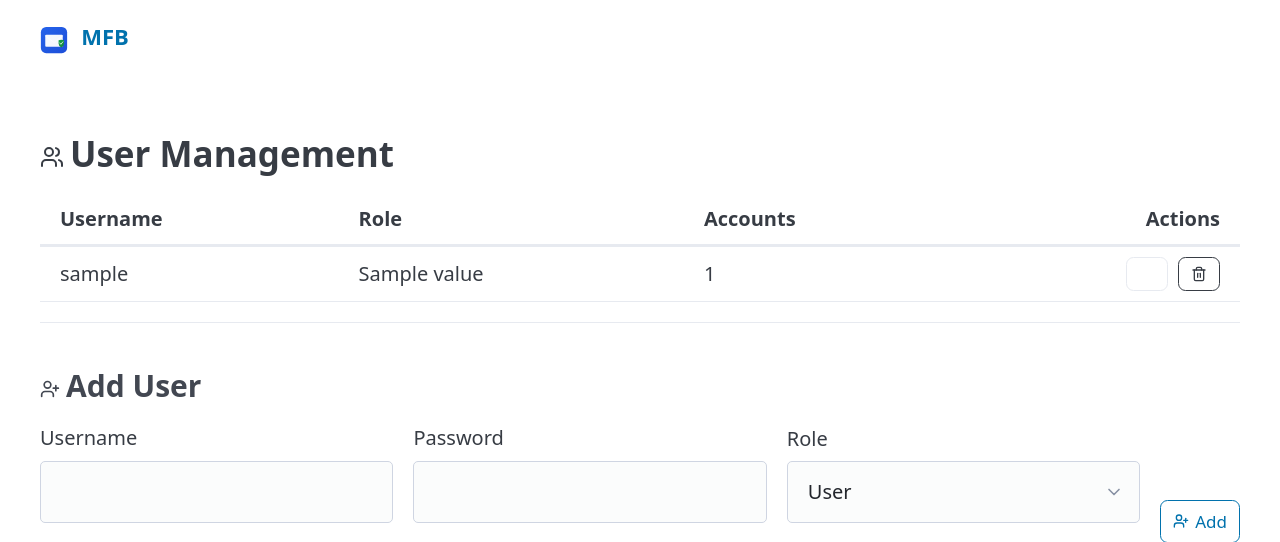
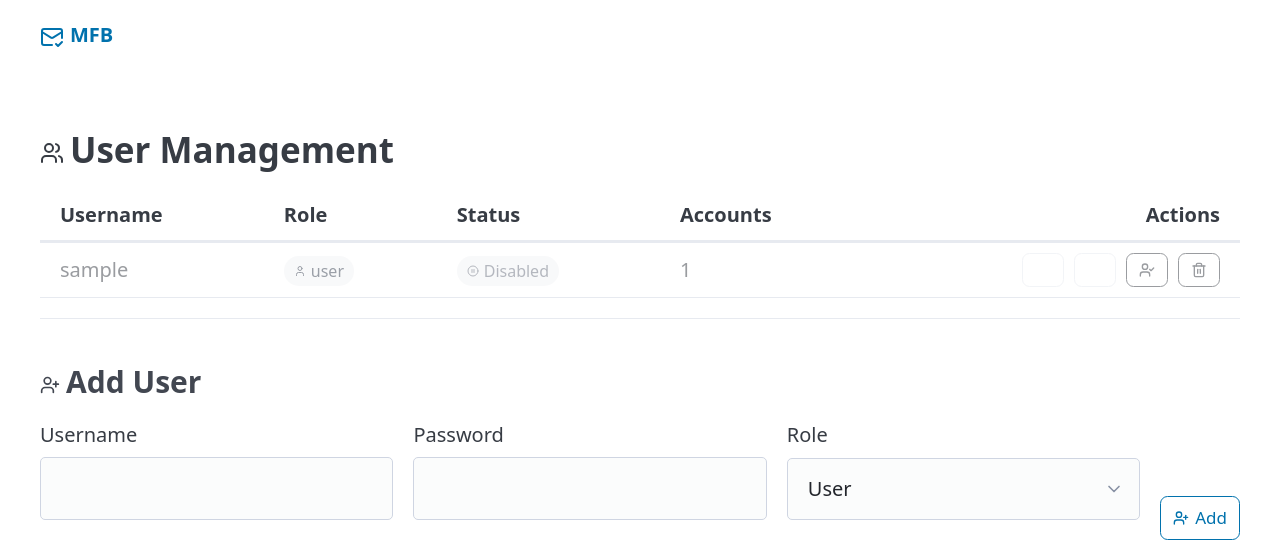
Before and after one commit to thekoma/mailfallback, a FastAPI app: template src/mailfallback/templates/admin_users.html in a window 1280 px wide. Shown: the top 542 px of the page. Run offline with FastAPI, Linux system fonts and the light colour scheme; the template is opened without the code that fills it: most values are stand-ins (such as "Sample title", 1, 10 or a date in 2020); some libraries are stand-ins or nearby versions.

Commit message:
feat: full user management + revert logo to Lucide mail-check
User management:
- Edit username and change role (admin/user) inline
- Enable/disable users with toggle button
- Delete users with confirmation
- Disabled users cannot log in (checked at login + API level)
- User rows dimmed when disabled, status badges

Logo revert:
- Back to Lucide mail-check icon in navbar and login
- Remove custom SVG logo/favicon files

Co-Authored-By: Claude Opus 4.6 (1M context) <noreply@anthropic.com>

```diff
--- a/src/mailfallback/dependencies.py
+++ b/src/mailfallback/dependencies.py
@@ -23,6 +23,8 @@ def get_current_user(request: Request, db: Session = Depends(get_db)) -> User:
     user = db.query(User).filter(User.id == user_id).first()
     if not user:
         raise HTTPException(status_code=401, detail="User not found")
+    if not user.enabled:
+        raise HTTPException(status_code=403, detail="Account disabled")
     return user
 
 
--- a/src/mailfallback/models.py
+++ b/src/mailfallback/models.py
@@ -56,6 +56,7 @@ class User(Base):
     password_hash = Column(String, nullable=True)
     role = Column(Enum(UserRole), nullable=False, default=UserRole.user)
     oidc_subject = Column(String, nullable=True, unique=True)
+    enabled = Column(Boolean, nullable=False, default=True)
     created_at = Column(DateTime(timezone=True), default=_utcnow)
 
     accounts = relationship("Account", secondary=account_owners, back_populates="owners")
--- a/src/mailfallback/templates/admin_users.html
+++ b/src/mailfallback/templates/admin_users.html
@@ -9,34 +9,95 @@
 
 <table>
     <thead>
-        <tr><th>Username</th><th>Role</th><th>Accounts</th><th style="text-align: right;">Actions</th></tr>
+        <tr>
+            <th>Username</th>
+            <th>Role</th>
+            <th>Status</th>
+            <th>Accounts</th>
+            <th style="text-align: right;">Actions</th>
+        </tr>
     </thead>
     <tbody>
         {% for u in users %}
-        <tr>
+        <tr {% if not u.enabled %}style="opacity: 0.5;"{% endif %}>
             <td>{{ u.username }}</td>
-            <td>{{ u.role.value }}</td>
+            <td>
+                {% if u.role.value == "admin" %}
+                <span class="badge" style="background:#dbeafe;color:#1e40af;">
+                    <i data-lucide="shield" style="width:12px;height:12px;"></i> admin
+                </span>
+                {% else %}
+                <span class="badge" style="background:#f3f4f6;color:#374151;">
+                    <i data-lucide="user" style="width:12px;height:12px;"></i> user
+                </span>
+                {% endif %}
+            </td>
+            <td>
+                {% if u.enabled %}
+                <span class="badge badge-idle"><i data-lucide="check-circle" style="width:12px;height:12px;"></i> Active</span>
+                {% else %}
+                <span class="badge badge-disabled"><i data-lucide="pause-circle" style="width:12px;height:12px;"></i> Disabled</span>
+                {% endif %}
+            </td>
             <td>{{ u.accounts | length }}</td>
             <td>
                 <div class="actions" style="justify-content: flex-end;">
+                    <button class="icon-btn" title="Edit User"
+                        onclick="var el = document.getElementById('edit-{{ u.id }}'); el.style.display = el.style.display === 'none' ? '' : 'none'">
+                        <i data-lucide="pencil" style="width:16px;height:16px;"></i>
+                    </button>
                     <button class="icon-btn" title="Change Password"
-                        onclick="document.getElementById('pw-{{ u.id }}').style.display = document.getElementById('pw-{{ u.id }}').style.display === 'none' ? '' : 'none'">
+                        onclick="var el = document.getElementById('pw-{{ u.id }}'); el.style.display = el.style.display === 'none' ? '' : 'none'">
                         <i data-lucide="key-round" style="width:16px;height:16px;"></i>
                     </button>
-                    {% if u.username != 'admin' %}
-                    <button class="icon-btn danger" title="Delete User"
-                        hx-delete="/api/admin/users/{{ u.id }}"
-                        hx-confirm="Delete user {{ u.username }}?"
-                        hx-swap="none"
-                        hx-on::after-request="location.reload()">
-                        <i data-lucide="trash-2" style="width:16px;height:16px;"></i>
-                    </button>
+                    {% if u.id != user.id %}
+                    {% if u.enabled %}
+                    <form method="post" action="/admin/users/{{ u.id }}/toggle" style="margin:0;">
+                        <button type="submit" class="icon-btn" title="Disable User">
+                            <i data-lucide="user-x" style="width:16px;height:16px;"></i>
+                        </button>
+                    </form>
+                    {% else %}
+                    <form method="post" action="/admin/users/{{ u.id }}/toggle" style="margin:0;">
+                        <button type="submit" class="icon-btn success" title="Enable User">
+                            <i data-lucide="user-check" style="width:16px;height:16px;"></i>
+                        </button>
+                    </form>
+                    {% endif %}
+                    <form method="post" action="/admin/users/{{ u.id }}/delete" style="margin:0;"
+                        onsubmit="return confirm('Delete user {{ u.username }}? This cannot be undone.')">
+                        <button type="submit" class="icon-btn danger" title="Delete User">
+                            <i data-lucide="trash-2" style="width:16px;height:16px;"></i>
+                        </button>
+                    </form>
                     {% endif %}
                 </div>
             </td>
         </tr>
+        <!-- Edit row -->
+        <tr id="edit-{{ u.id }}" style="display: none;">
+            <td colspan="5">
+                <form method="post" action="/admin/users/{{ u.id }}/edit" style="display: flex; gap: 0.5rem; align-items: end; flex-wrap: wrap;">
+                    <div style="flex: 1; min-width: 200px;">
+                        <label for="username_{{ u.id }}">Username</label>
+                        <input type="text" id="username_{{ u.id }}" name="username" value="{{ u.username }}">
+                    </div>
+                    <div style="min-width: 150px;">
+                        <label for="role_{{ u.id }}">Role</label>
+                        <select id="role_{{ u.id }}" name="role">
+                            <option value="user" {% if u.role.value == "user" %}selected{% endif %}>User</option>
+                            <option value="admin" {% if u.role.value == "admin" %}selected{% endif %}>Admin</option>
+                        </select>
+                    </div>
+                    <button type="submit" class="icon-btn primary">
+                        <i data-lucide="save" style="width:16px;height:16px;"></i> Save
+                    </button>
+                </form>
+            </td>
+        </tr>
+        <!-- Password row -->
         <tr id="pw-{{ u.id }}" style="display: none;">
-            <td colspan="4">
+            <td colspan="5">
                 <form method="post" action="/admin/users/{{ u.id }}/password" style="display: flex; gap: 0.5rem; align-items: end; flex-wrap: wrap;">
                     {% if not admin_verified %}
                     <div style="flex: 1; min-width: 200px;">
--- a/src/mailfallback/templates/base.html
+++ b/src/mailfallback/templates/base.html
@@ -4,7 +4,6 @@
     <meta charset="UTF-8">
     <meta name="viewport" content="width=device-width, initial-scale=1.0">
     <title>{% block title %}MailFallBack{% endblock %}</title>
-    <link rel="icon" type="image/svg+xml" href="/static/favicon.svg">
     <link rel="stylesheet" href="https://cdn.jsdelivr.net/npm/@picocss/pico@2/css/pico.min.css">
     <script src="https://unpkg.com/htmx.org@2.0.4"></script>
     <script src="https://unpkg.com/lucide@latest"></script>
@@ -65,10 +64,7 @@
     <nav class="container">
         <ul>
             <li><a href="/" style="text-decoration: none;">
-                <strong>
-                    <img src="/static/logo.svg" alt="MFB" class="brand-logo">
-                    <span class="brand-name"><span class="brand-short">MFB</span></span>
-                </strong>
+                <strong><i data-lucide="mail-check" style="vertical-align: middle; margin-right: 0.3rem;"></i><span class="brand-short">MFB</span></strong>
             </a></li>
         </ul>
         <ul>
--- a/src/mailfallback/templates/login.html
+++ b/src/mailfallback/templates/login.html
@@ -3,7 +3,7 @@
 {% block content %}
 <article style="max-width: 400px; margin: 0 auto;">
     <header style="text-align: center;">
-        <img src="/static/logo.svg" alt="MFB" style="height: 64px; margin-bottom: 0.5rem;">
+        <i data-lucide="mail-check" style="width: 48px; height: 48px; color: var(--pico-primary); margin-bottom: 0.5rem;"></i>
         <h2 style="margin-bottom: 0;">MailFallBack</h2>
         <small style="color: var(--pico-muted-color);">Your email safety net</small>
     </header>
```
Also changed, not shown: alembic/versions/2a5f866d730f_add_enabled_to_users.py (added, +32 -0 lines), src/mailfallback/routers/ui.py (+68 -0 lines), src/mailfallback/services/user_service.py (+22 -0 lines), src/mailfallback/static/favicon.svg (deleted), src/mailfallback/static/logo.svg (deleted).
